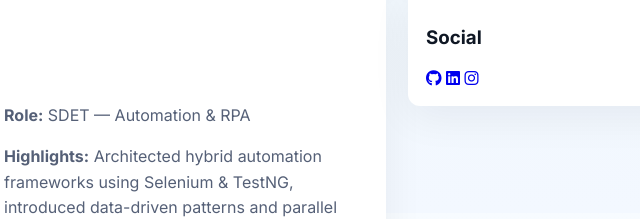
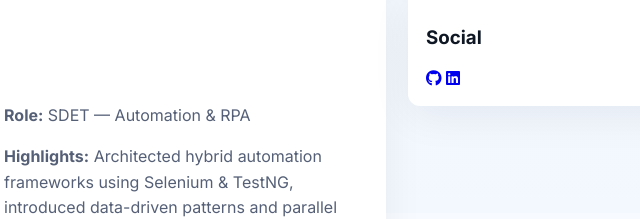
Before and after one commit to HarshShukla-git/Harsh-Shukla-Portfolio, a plain HTML site: page index.html in a window 1280 px wide. Shown: the part 587-806 px from the top of the page, 402-1042 px from the left. Drawn offline with Linux system fonts and the light colour scheme.

Commit message:
Update index.html

```diff
--- a/index.html
+++ b/index.html
@@ -197,7 +197,6 @@
           <div class="socials">
             <a class="social" href="https://github.com/HarshShukla-git" target="_blank" rel="noopener" aria-label="GitHub"><i class="fab fa-github"></i></a>
             <a class="social" href="https://www.linkedin.com/in/harsh-shukla-06262220b/" target="_blank" rel="noopener" aria-label="LinkedIn"><i class="fab fa-linkedin"></i></a>
-            <a class="social" href="https://www.instagram.com/bramhwansi_harsh_shukla/" target="_blank" rel="noopener" aria-label="Instagram"><i class="fab fa-instagram"></i></a>
           </div>
         </div>
       </aside>
```
